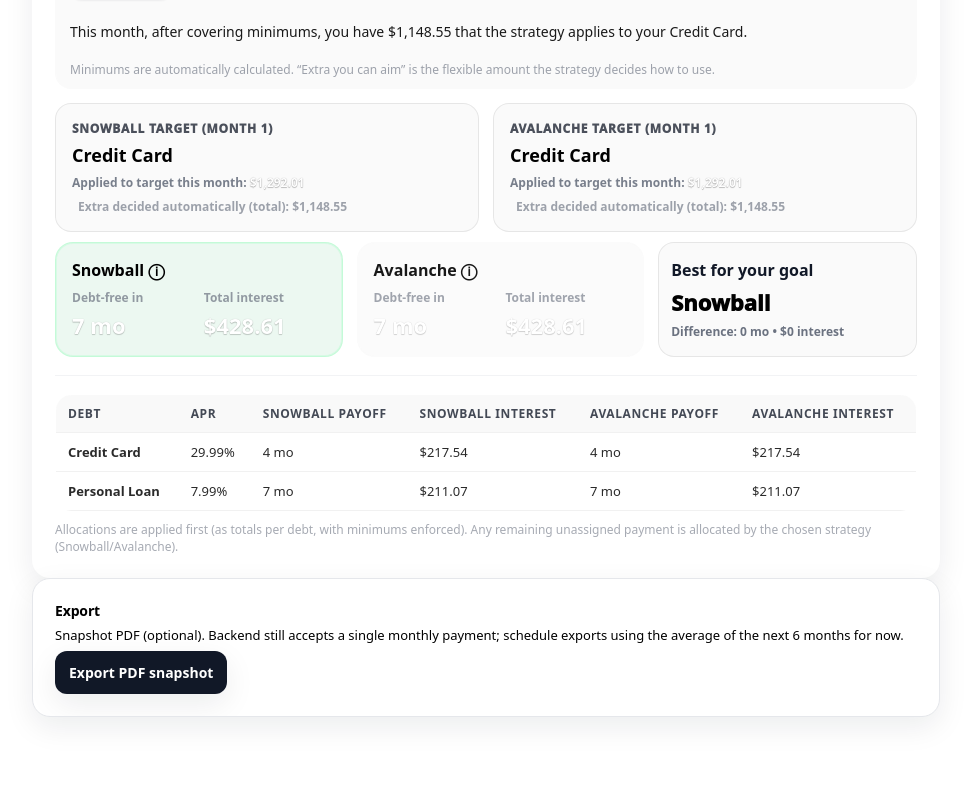
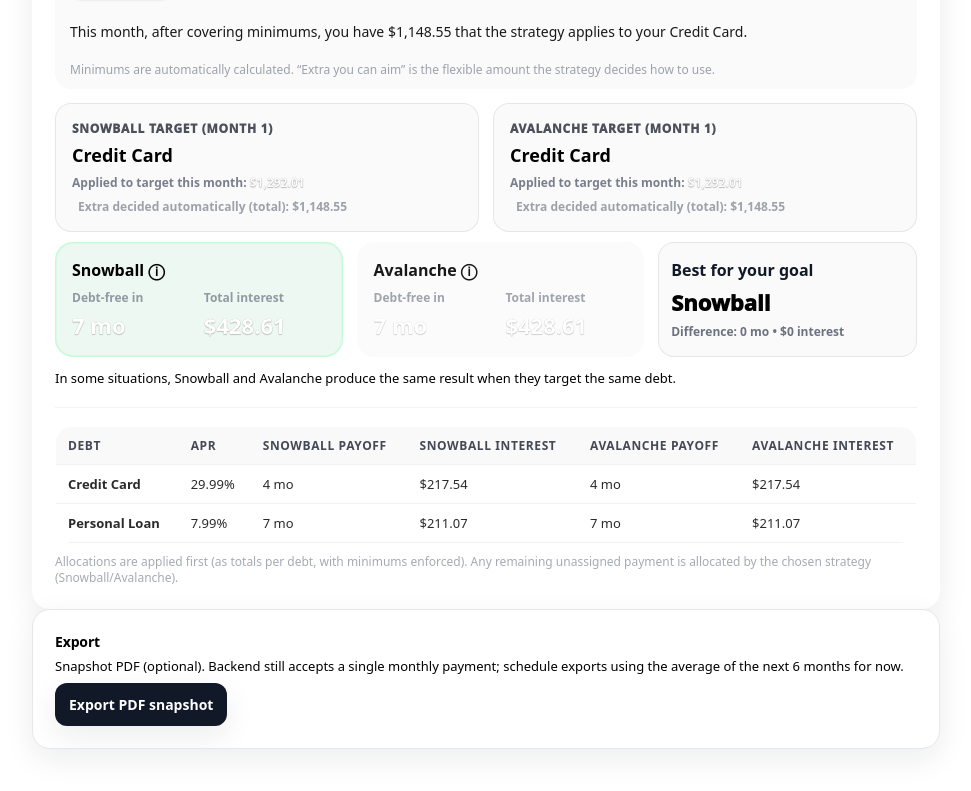
Before and after one commit to vukovuka/clearpath-debt, a React (Vite) app: page / in a window 1280 px wide. Shown: the part 1307-2098 px from the top of the page, without its empty margins (72-1043 px from the left). Before the commit the page ends 2066 px from the top, so only its background shows below. Built offline with nearby package versions, Linux system fonts and the light colour scheme.

Commit message:
Add contextual explanation when Snowball and Avalanche match

```diff
--- a/src/App.css
+++ b/src/App.css
@@ -1732,3 +1732,10 @@ input:focus, select:focus {
 .right { display: none; }
 .layout { grid-template-columns: 1fr; }
 .left { width: 100%; }
+
+.strategy-note {
+  margin-top: 12px;
+  font-size: 13px;
+  color: var(--muted);
+  line-height: 1.5;
+}
--- a/src/App.jsx
+++ b/src/App.jsx
@@ -1619,6 +1619,12 @@ const response = await fetch(`${API_BASE_URL}/v1/export/pdf`, {
                   </div>
                 </div>
 
+                {simulation.monthsDiff === 0 && simulation.interestDiff === 0 && (
+                 <div className="strategy-note">
+                  In some situations, Snowball and Avalanche produce the same result when they target the same debt.
+                  </div>
+                )}
+
                 <div className="divider" />
 
                 <div className="table-wrap">
```
